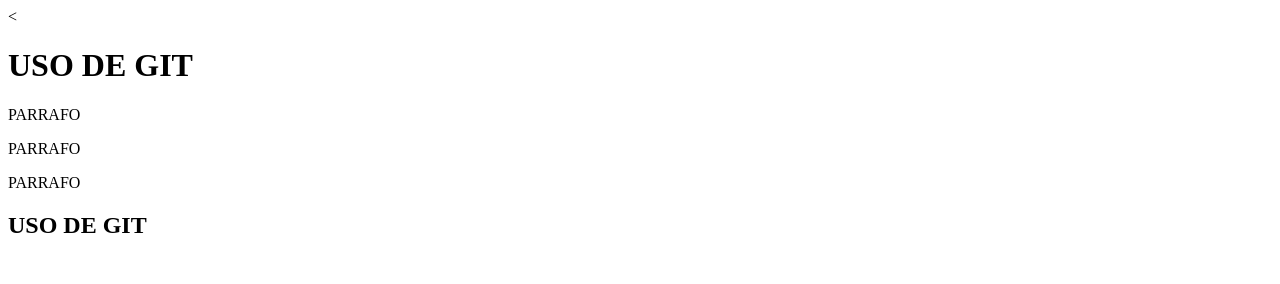
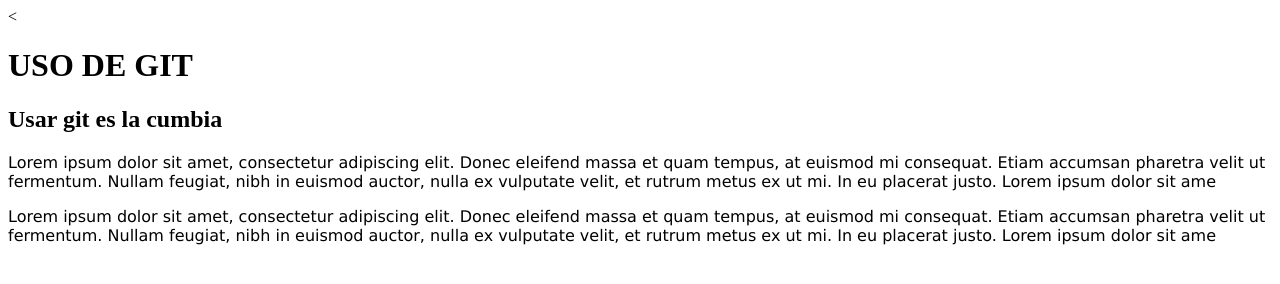
Before and after one commit to zakren1/asd1, a plain HTML site: page index.html in a window 1280 px wide. Drawn offline with Linux system fonts and the light colour scheme.

Commit message:
agregado estilo.css y modificado index

```diff
--- /dev/null
+++ b/css/estilo.css
@@ -0,0 +1,16 @@
+
+body{
+    margin-top: 8px;
+}
+
+header{
+    background-color: cadetblue;
+    color: whitesmoke;
+    font-size: 40px;
+    font-family: Verdana, Geneva, Tahoma, sans-serif;
+    text-align: center;
+}
+
+p{
+    font-family: Verdana, Geneva, Tahoma, sans-serif;
+}
--- a/index.html
+++ b/index.html
@@ -2,17 +2,18 @@
 <html lang="es">
 <head>
 <title>MI PAGINA</title>
+<link rel="stylesheet" href="css/estilo.css">
 </head>
 
 
 <body>
-<div>
+<div class="header">
     <h1>USO DE GIT</h1>
-        <p>PARRAFO</p>
-        <p>PARRAFO</p>
-<p>PARRAFO</p>
+        <h2>Usar git es la cumbia</h2>
+            <p>Lorem ipsum dolor sit amet, consectetur adipiscing elit. Donec eleifend massa et quam tempus, at euismod mi consequat. Etiam accumsan pharetra velit ut fermentum. Nullam feugiat, nibh in euismod auctor, nulla ex vulputate velit, et rutrum metus ex ut mi. In eu placerat justo. Lorem ipsum dolor sit ame</p>
+
+
 </div>
-<h2>USO DE GIT</h2>
-
+    <p> Lorem ipsum dolor sit amet, consectetur adipiscing elit. Donec eleifend massa et quam tempus, at euismod mi consequat. Etiam accumsan pharetra velit ut fermentum. Nullam feugiat, nibh in euismod auctor, nulla ex vulputate velit, et rutrum metus ex ut mi. In eu placerat justo. Lorem ipsum dolor sit ame</p>
 </body>
 </html>
```
